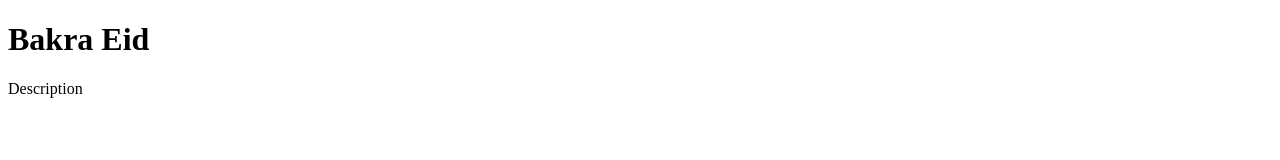
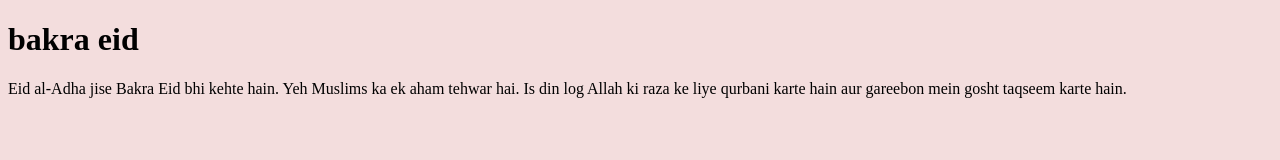
Before and after one commit to liaquatalimahar62427-coder/bakra-eid, a plain HTML site: page index.html in a window 1280 px wide. Drawn offline with Linux system fonts and the light colour scheme.

Commit message:
create index file

```diff
--- a/index.html
+++ b/index.html
@@ -3,10 +3,13 @@
 <head>
     <meta charset="UTF-8">
     <meta name="viewport" content="width=device-width, initial-scale=1.0">
-    <title>Document</title>
+    <title> Bakra Eid </title>
+    <link rel="stylesheet" href="style.css">
 </head>
 <body>
-    <h1>Bakra Eid</h1>
-    <p>Description</p>
+    <h1>bakra eid</h1>
+    <p>Eid al-Adha jise Bakra Eid bhi kehte hain. Yeh Muslims ka ek aham tehwar hai. Is din log Allah ki raza ke liye qurbani karte hain aur gareebon mein gosht taqseem karte hain.
+</p>
+
 </body>
 </html>
--- /dev/null
+++ b/style.css
@@ -0,0 +1,6 @@
+body {
+    background-color:
+     rgb(243, 221, 221)
+
+
+}
```
